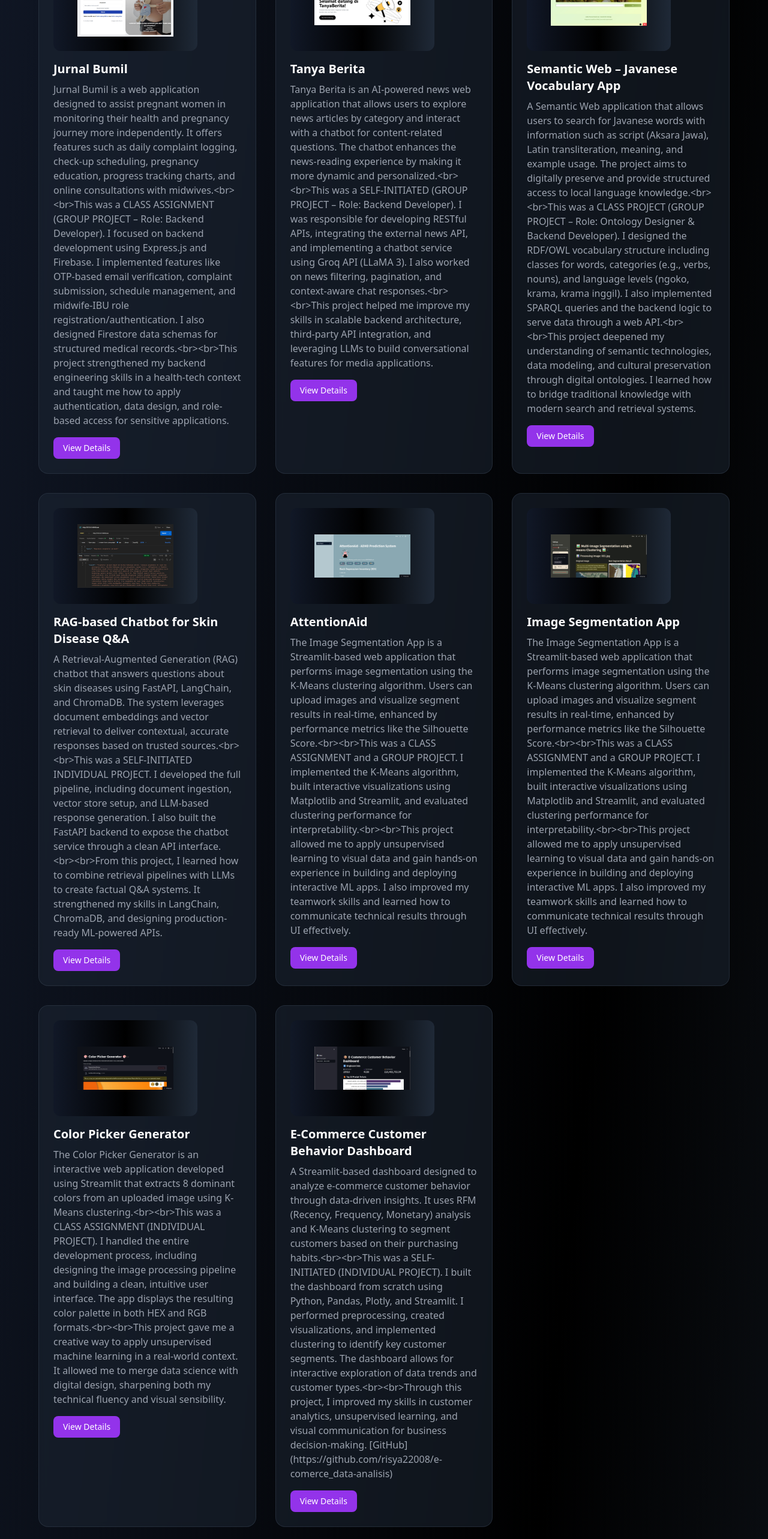
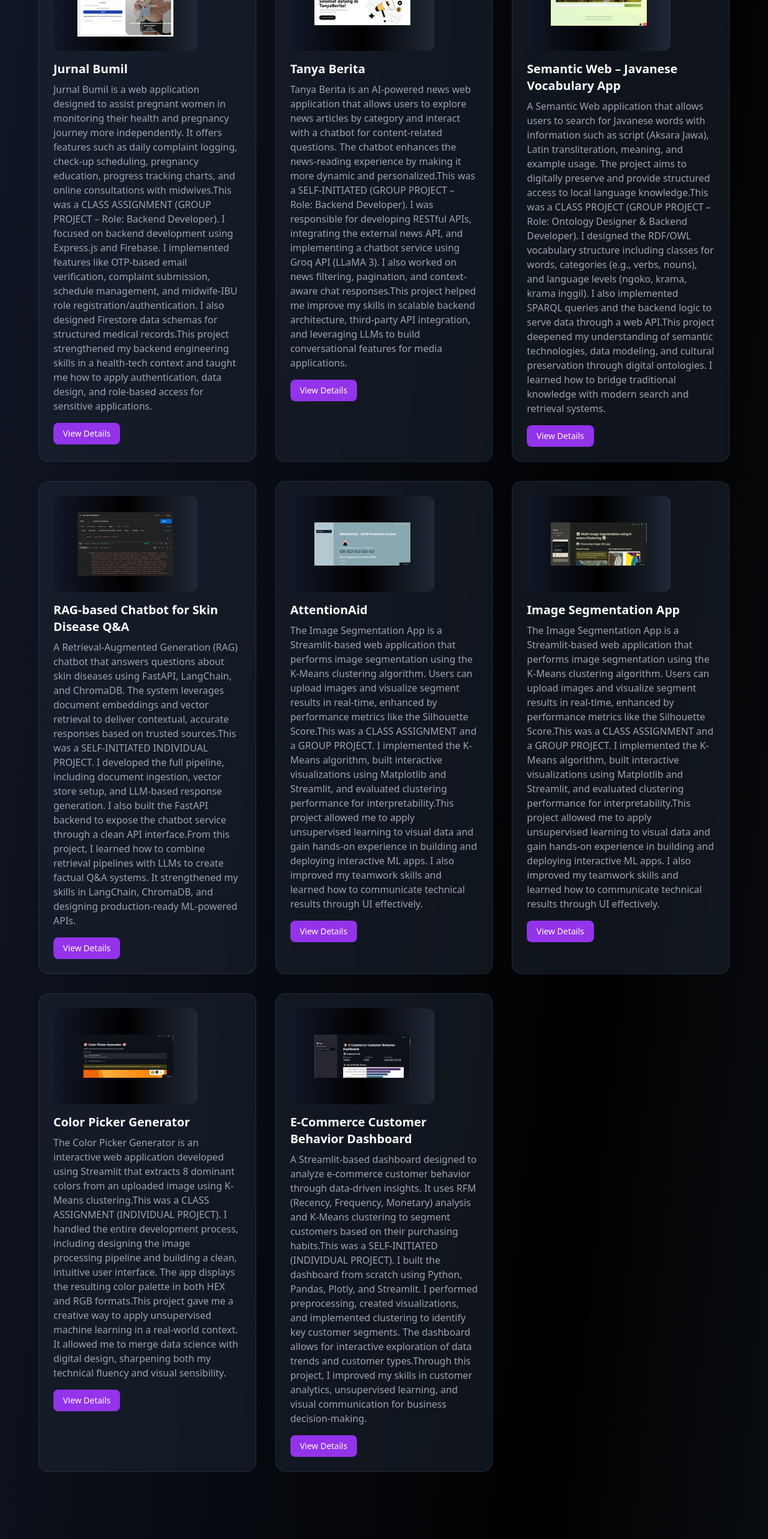
Before and after one commit to risya22008/porto-v2-risya, a React (Vite) app in the folder frontend/: page / in a window 1280 px wide. Shown: the part 1180-3746 px from the top of the page at 60% size. Built offline with nearby package versions, Linux system fonts and the light colour scheme.

Commit message:
chore: update project descriptions on portfolio

```diff
--- a/frontend/src/pages/Home.jsx
+++ b/frontend/src/pages/Home.jsx
@@ -37,73 +37,83 @@ export default function ModernPortfolio() {
   const projects = [
     {
       title: 'Jurnal Bumil',
-      description:
-        'Jurnal Bumil is a web application designed to assist pregnant women in monitoring their health and pregnancy journey more independently. It offers features such as daily complaint logging, check-up scheduling, pregnancy education, progress tracking charts, and online consultations with midwives.<br><br>' +
-        'This was a CLASS ASSIGNMENT (GROUP PROJECT – Role: Backend Developer). I focused on backend development using Express.js and Firebase. I implemented features like OTP-based email verification, complaint submission, schedule management, and midwife-IBU role registration/authentication. I also designed Firestore data schemas for structured medical records.<br><br>' +
+      description:[
+        'Jurnal Bumil is a web application designed to assist pregnant women in monitoring their health and pregnancy journey more independently. It offers features such as daily complaint logging, check-up scheduling, pregnancy education, progress tracking charts, and online consultations with midwives.',
+        'This was a CLASS ASSIGNMENT (GROUP PROJECT – Role: Backend Developer). I focused on backend development using Express.js and Firebase. I implemented features like OTP-based email verification, complaint submission, schedule management, and midwife-IBU role registration/authentication. I also designed Firestore data schemas for structured medical records.',
         'This project strengthened my backend engineering skills in a health-tech context and taught me how to apply authentication, data design, and role-based access for sensitive applications.',
+      ],
       image: '/jurnalBumil.jpeg',
       link: 'https://github.com/risya22008/JurnalBumil',
       type: 'web',
     },
     {
       title: 'Tanya Berita',
-      description: 'Tanya Berita is an AI-powered news web application that allows users to explore news articles by category and interact with a chatbot for content-related questions. The chatbot enhances the news-reading experience by making it more dynamic and personalized.<br><br>' +
-        'This was a SELF-INITIATED (GROUP PROJECT – Role: Backend Developer). I was responsible for developing RESTful APIs, integrating the external news API, and implementing a chatbot service using Groq API (LLaMA 3). I also worked on news filtering, pagination, and context-aware chat responses.<br><br>' +
+      description: ['Tanya Berita is an AI-powered news web application that allows users to explore news articles by category and interact with a chatbot for content-related questions. The chatbot enhances the news-reading experience by making it more dynamic and personalized.',
+        'This was a SELF-INITIATED (GROUP PROJECT – Role: Backend Developer). I was responsible for developing RESTful APIs, integrating the external news API, and implementing a chatbot service using Groq API (LLaMA 3). I also worked on news filtering, pagination, and context-aware chat responses.',
         'This project helped me improve my skills in scalable backend architecture, third-party API integration, and leveraging LLMs to build conversational features for media applications.',
+      ],
       image: '/tanyaBerita.jpeg',
       link: 'https://github.com/risya22008/TanyaBerita',
       type: 'web',
     },
     {
       title: 'Semantic Web – Javanese Vocabulary App',
-      description:
-        'A Semantic Web application that allows users to search for Javanese words with information such as script (Aksara Jawa), Latin transliteration, meaning, and example usage. The project aims to digitally preserve and provide structured access to local language knowledge.<br><br>' +
-        'This was a CLASS PROJECT (GROUP PROJECT – Role: Ontology Designer & Backend Developer). I designed the RDF/OWL vocabulary structure including classes for words, categories (e.g., verbs, nouns), and language levels (ngoko, krama, krama inggil). I also implemented SPARQL queries and the backend logic to serve data through a web API.<br><br>' +
+      description:[
+        'A Semantic Web application that allows users to search for Javanese words with information such as script (Aksara Jawa), Latin transliteration, meaning, and example usage. The project aims to digitally preserve and provide structured access to local language knowledge.',
+        'This was a CLASS PROJECT (GROUP PROJECT – Role: Ontology Designer & Backend Developer). I designed the RDF/OWL vocabulary structure including classes for words, categories (e.g., verbs, nouns), and language levels (ngoko, krama, krama inggil). I also implemented SPARQL queries and the backend logic to serve data through a web API.',
         'This project deepened my understanding of semantic technologies, data modeling, and cultural preservation through digital ontologies. I learned how to bridge traditional knowledge with modern search and retrieval systems.',
+      ],
       image: '/aksaraJawa.jpeg',
       link: 'https://github.com/risya22008/aksara-jawa-rdf',
       type: 'web',
     },
     {
       title: 'RAG-based Chatbot for Skin Disease Q&A',
-      description: 'A Retrieval-Augmented Generation (RAG) chatbot that answers questions about skin diseases using FastAPI, LangChain, and ChromaDB. The system leverages document embeddings and vector retrieval to deliver contextual, accurate responses based on trusted sources.<br><br>' +
-        'This was a SELF-INITIATED INDIVIDUAL PROJECT. I developed the full pipeline, including document ingestion, vector store setup, and LLM-based response generation. I also built the FastAPI backend to expose the chatbot service through a clean API interface.<br><br>' +
+      description: ['A Retrieval-Augmented Generation (RAG) chatbot that answers questions about skin diseases using FastAPI, LangChain, and ChromaDB. The system leverages document embeddings and vector retrieval to deliver contextual, accurate responses based on trusted sources.',
+        'This was a SELF-INITIATED INDIVIDUAL PROJECT. I developed the full pipeline, including document ingestion, vector store setup, and LLM-based response generation. I also built the FastAPI backend to expose the chatbot service through a clean API interface.',
         'From this project, I learned how to combine retrieval pipelines with LLMs to create factual Q&A systems. It strengthened my skills in LangChain, ChromaDB, and designing production-ready ML-powered APIs.',
+      ],
       image: '/chatbot-rag.jpeg',
       link: 'https://github.com/risya22008/Chatbot-RAG',
       type: 'ml',
     },
     {
       title: 'AttentionAid',
-      description: 'The Image Segmentation App is a Streamlit-based web application that performs image segmentation using the K-Means clustering algorithm. Users can upload images and visualize segment results in real-time, enhanced by performance metrics like the Silhouette Score.<br><br>' +
-        'This was a CLASS ASSIGNMENT and a GROUP PROJECT. I implemented the K-Means algorithm, built interactive visualizations using Matplotlib and Streamlit, and evaluated clustering performance for interpretability.<br><br>' +
+      description: ['The Image Segmentation App is a Streamlit-based web application that performs image segmentation using the K-Means clustering algorithm. Users can upload images and visualize segment results in real-time, enhanced by performance metrics like the Silhouette Score.' +
+        'This was a CLASS ASSIGNMENT and a GROUP PROJECT. I implemented the K-Means algorithm, built interactive visualizations using Matplotlib and Streamlit, and evaluated clustering performance for interpretability.',
         'This project allowed me to apply unsupervised learning to visual data and gain hands-on experience in building and deploying interactive ML apps. I also improved my teamwork skills and learned how to communicate technical results through UI effectively.',
+      ],
       image: '/attentionaid.jpeg',
       link: 'https://github.com/risya22008/mini-proyek-adhd',
       type: 'ml',
     },
     {
       title: 'Image Segmentation App',
-      description: 'The Image Segmentation App is a Streamlit-based web application that performs image segmentation using the K-Means clustering algorithm. Users can upload images and visualize segment results in real-time, enhanced by performance metrics like the Silhouette Score.<br><br>' +
-        'This was a CLASS ASSIGNMENT and a GROUP PROJECT. I implemented the K-Means algorithm, built interactive visualizations using Matplotlib and Streamlit, and evaluated clustering performance for interpretability.<br><br>' +
+      description: ['The Image Segmentation App is a Streamlit-based web application that performs image segmentation using the K-Means clustering algorithm. Users can upload images and visualize segment results in real-time, enhanced by performance metrics like the Silhouette Score.',
+        'This was a CLASS ASSIGNMENT and a GROUP PROJECT. I implemented the K-Means algorithm, built interactive visualizations using Matplotlib and Streamlit, and evaluated clustering performance for interpretability.',
         'This project allowed me to apply unsupervised learning to visual data and gain hands-on experience in building and deploying interactive ML apps. I also improved my teamwork skills and learned how to communicate technical results through UI effectively.',
+      ],
       image: '/image-segmentation.jpeg',
       link: 'https://github.com/risya22008/mini-proyek-datmin',
       type: 'ml',
     },
     {
       title: 'Color Picker Generator',
-      description: 'The Color Picker Generator is an interactive web application developed using Streamlit that extracts 8 dominant colors from an uploaded image using K-Means clustering.<br><br>This was a CLASS ASSIGNMENT (INDIVIDUAL PROJECT). I handled the entire development process, including designing the image processing pipeline and building a clean, intuitive user interface. The app displays the resulting color palette in both HEX and RGB formats.<br><br>This project gave me a creative way to apply unsupervised machine learning in a real-world context. It allowed me to merge data science with digital design, sharpening both my technical fluency and visual sensibility.',
+      description: ['The Color Picker Generator is an interactive web application developed using Streamlit that extracts 8 dominant colors from an uploaded image using K-Means clustering.',
+      'This was a CLASS ASSIGNMENT (INDIVIDUAL PROJECT). I handled the entire development process, including designing the image processing pipeline and building a clean, intuitive user interface. The app displays the resulting color palette in both HEX and RGB formats.',
+      'This project gave me a creative way to apply unsupervised machine learning in a real-world context. It allowed me to merge data science with digital design, sharpening both my technical fluency and visual sensibility.',
+      ],
       image: '/color-picker.jpeg',
       link: 'https://github.com/risya22008/colorPicker',
       type: 'ml',
     },
     {
       title: 'E-Commerce Customer Behavior Dashboard',
-      description:
-        'A Streamlit-based dashboard designed to analyze e-commerce customer behavior through data-driven insights. It uses RFM (Recency, Frequency, Monetary) analysis and K-Means clustering to segment customers based on their purchasing habits.<br><br>' +
-        'This was a SELF-INITIATED (INDIVIDUAL PROJECT). I built the dashboard from scratch using Python, Pandas, Plotly, and Streamlit. I performed preprocessing, created visualizations, and implemented clustering to identify key customer segments. The dashboard allows for interactive exploration of data trends and customer types.<br><br>' +
-        'Through this project, I improved my skills in customer analytics, unsupervised learning, and visual communication for business decision-making. [GitHub](https://github.com/risya22008/e-comerce_data-analisis)',
+      description:[
+        'A Streamlit-based dashboard designed to analyze e-commerce customer behavior through data-driven insights. It uses RFM (Recency, Frequency, Monetary) analysis and K-Means clustering to segment customers based on their purchasing habits.',
+        'This was a SELF-INITIATED (INDIVIDUAL PROJECT). I built the dashboard from scratch using Python, Pandas, Plotly, and Streamlit. I performed preprocessing, created visualizations, and implemented clustering to identify key customer segments. The dashboard allows for interactive exploration of data trends and customer types.',
+        'Through this project, I improved my skills in customer analytics, unsupervised learning, and visual communication for business decision-making.',
+      ],
       image: '/e_commerce.jpeg',
       link: 'https://github.com/risya22008/e-comerce_data-analisis',
       type: 'ml',
```
